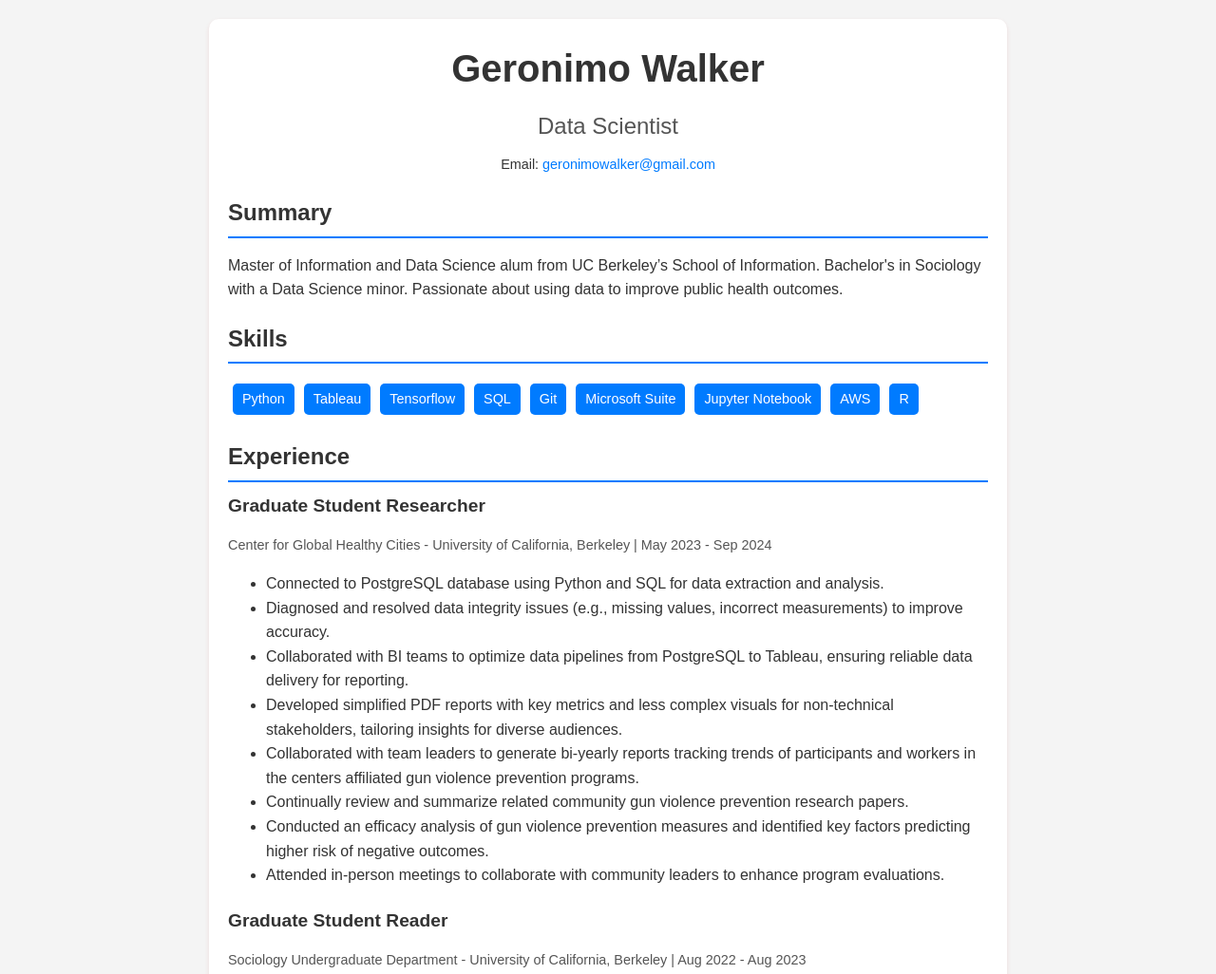
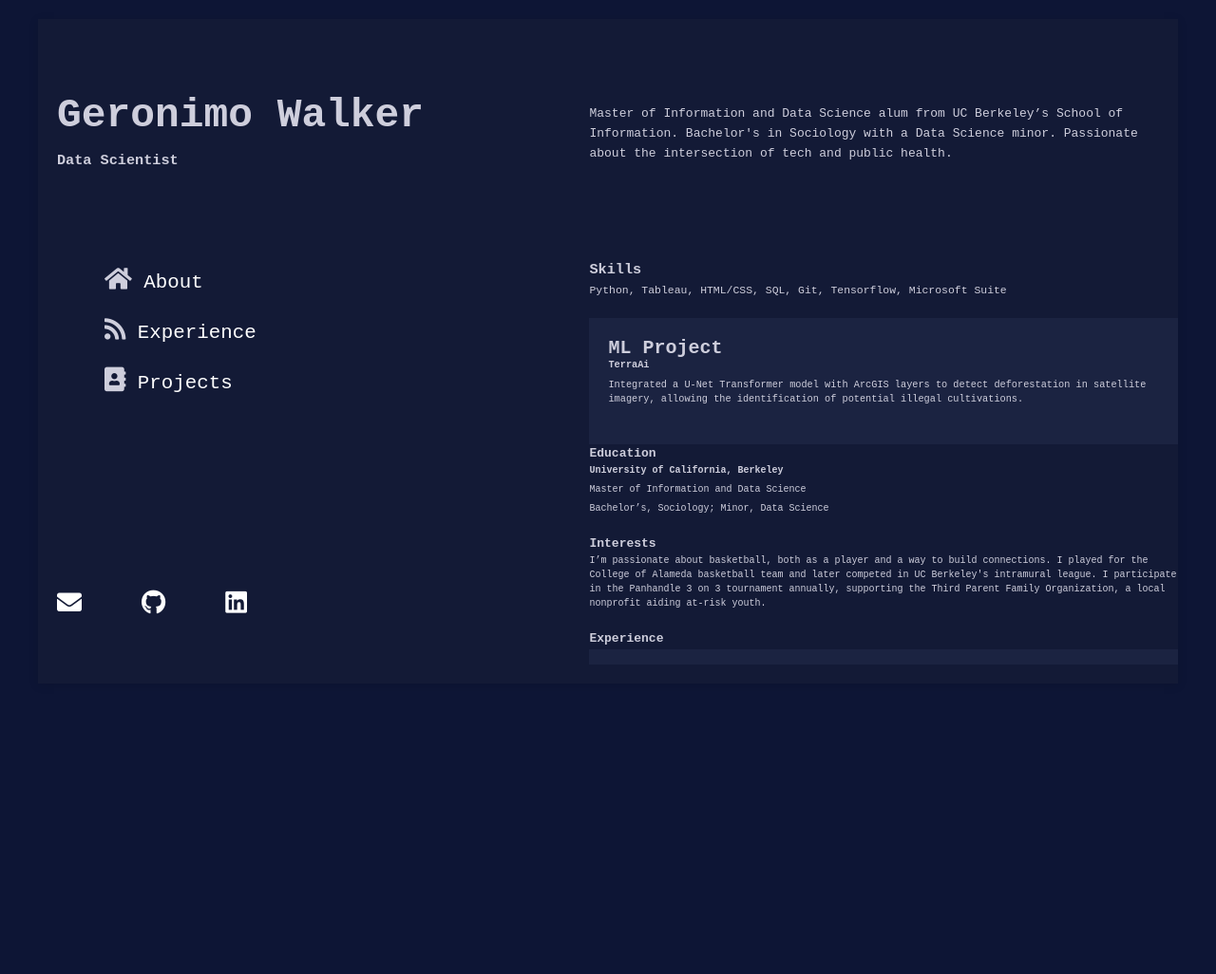
Before and after one commit to GeronimoBWalker/geronimobwalker.github.io, a plain HTML site: page index.html in a window 1280 px wide. Shown: the top 1026 px of the page at 95% size. After the commit the page ends 800 px from the top, so only its background shows below. Drawn offline with Linux system fonts and the light colour scheme.

Commit message:
new resume

```diff
--- a/index.html
+++ b/index.html
@@ -5,48 +5,120 @@
     <meta name="viewport" content="width=device-width, initial-scale=1.0">
     <title>Resume</title>
     <link rel="stylesheet" href="style.css">
+    <link href="https://cdnjs.cloudflare.com/ajax/libs/font-awesome/5.15.4/css/all.min.css" rel="stylesheet">
 </head>
+
 <body>
-  <div class="resume">
+    <div class="resume-container">
+        <div class="left-side">
             <header>
                 <h1>Geronimo Walker</h1>
-      <p class="subtitle">Data Scientist</p>
+                <h3>Data Scientist</h3>
+
+            <section class="navigation">
+                <ul>
+                    <li>
+                        <a href="#" class="active">
+                            <i class="fas fa-home icon"></i>
+                            About
+                        </a>
+                    </li>
+                    <li><a href="#">
+                            <i class="fas fa-rss icon"></i>
+                            Experience
+                        </a>
+                    </li>
+                    <li><a href="#">
+                            <i class="fas fa-address-book icon"></i>
+                            Projects
+                        </a>
+                    </li>
+                </ul>
+            </section>
+
                 <div class="contact">
-        <p>Email: <a href="mailto:geronimowalker@gmail.com">geronimowalker@gmail.com</a></p>
-        <!-- <p>Phone: +1 234 567 890</p> -->
-        <!-- <p>Website: <a href="https://example.com" target="_blank">example.com</a></p> -->
+                    <a href="mailto:geronimowalker@gmail.com" taget="_blank" title="Email">
+                      <i class="fa fa-envelope"></i>
+                    </a>
+                    <a href="https://github.com/geronimobwalker" target="_blank" title="GitHub">
+                      <i class="fab fa-github"></i>
+                    </a>
+                    <a href="https://www.linkedin.com/in/geronimowalker" target="_blank" title="LinkedIn">
+                      <i class="fab fa-linkedin" ></i>
+                    </a>
                   </div>
             </header>
 
-    <section>
-      <h2>Summary</h2>
+
+
+
+
+        </div>
+
+        <div class="right-side">
+            <div class="about_me">
                 <p>
-        Master of Information and Data Science alum from UC Berkeley’s School of Information.
-        Bachelor's in Sociology with a Data Science minor.
-        Passionate about using data to improve public health outcomes.
+                    Master of Information and Data Science alum from UC Berkeley’s
+                    School of Information. Bachelor's in Sociology with a Data Science minor.
+                    Passionate about the intersection of tech and public health.
                 </p>
-    </section>
-
-    <section>
-      <h2>Skills</h2>
-      <ul class="skills">
-        <li>Python</li>
-        <li>Tableau</li>
-        <li>Tensorflow</li>
-        <li>SQL</li>
-        <li>Git</li>
-        <li>Microsoft Suite</li>
-        <li>Jupyter Notebook</li>
-        <li>AWS</li>
-        <li>R</li>
+            </div>
+            <section class="skills">
+                <h3>Skills</h3>
+                <ul>
+                    <li>
+                        Python, Tableau, HTML/CSS,
+                        SQL, Git, Tensorflow,
+                        Microsoft Suite
+                    </li>
                 </ul>
             </section>
 
+            <button class="button-container">
+            <section class="projects">
+                <h2>ML Project</h2>
+                <ul>
+                    <li>
+                        <strong>TerraAi</strong>
+                    </li>
+                    <li>
+                        Integrated a U-Net Transformer model with ArcGIS layers to detect deforestation
+                        in satellite imagery, allowing the identification of potential illegal cultivations.
+                    </li>
+                </ul>
+            </section>
+            </button>
+
+            <section class="education">
+                <h4>Education</h4>
+                <ul>
+                    <li><strong>University of California, Berkeley</strong></li>
+                    <li>Master of Information and Data Science</li>
+                    <li>Bachelor’s, Sociology; Minor, Data Science</li>
+                </ul>
+            </section>
+
+            <section class="interests">
+                <h4>Interests</h4>
+                <ul>
+                    <li>
+                        I’m passionate about basketball, both as a player and a way to build
+                        connections. I played for the College of Alameda basketball
+                        team and later competed in UC Berkeley's intramural league.
+                        I participate in the Panhandle 3 on 3 tournament annually,
+                        supporting the Third Parent Family Organization, a local nonprofit
+                        aiding at-risk youth.
+                    </li>
+                </ul>
+            </section>
+
+
+            <div class="experience">
+                <h4>Experience</h4>
                 <section>
-      <h2>Experience</h2>
                     <div class="job">
-        <h3>Graduate Student Researcher</h3>
-        <p class="company">Center for Global Healthy Cities - University of California, Berkeley | May 2023 - Sep 2024</p>
+                      <h5>Graduate Student Researcher</h5>
+                      <p class="company">Center for Global Healthy Cities - University of California, Berkeley <span class="dates">May 2023 - Sep 2024</span></p>
                       <ul>
                         <li>Connected to PostgreSQL database using Python and SQL for data extraction and analysis.</li>
                         <li>Diagnosed and resolved data integrity issues (e.g., missing values, incorrect measurements) to improve accuracy.</li>
@@ -59,8 +131,8 @@
                       </ul>
                     </div>
                     <div class="job">
-        <h3>Graduate Student Reader</h3>
-        <p class="company">Sociology Undergraduate Department - University of California, Berkeley | Aug 2022 - Aug 2023</p>
+                      <h5>Graduate Student Reader</h5>
+                      <p class="company">Sociology Undergraduate Department - University of California, Berkeley <span class="dates">Aug 2022 - Aug 2023</span></p>
                       <ul>
                         <li>Read, analyzed, and provided feedback on research papers.</li>
                         <li>Collaborate with other readers to ensure consistent grading.</li>
@@ -70,8 +142,8 @@
                       </ul>
                     </div>
                     <div class="job">
-        <h3>Contract Financial Analyst</h3>
-        <p class="company">The Clinic of Fine Ops | Sep 2022 - May 2023</p>
+                      <h5>Contract Financial Analyst</h5>
+                      <p class="company">The Clinic of Fine Ops <span class="dates">Sep 2022 - May 2023</span></p>
                       <ul>
                         <li>Assisted the Principal Accountant with implementation and financial management activities of private account.</li>
                         <li>Fixed backlogs of incorrect data entry and automated system errors across multiple accounts.</li>
@@ -81,22 +153,22 @@
                       </ul>
                     </div>
                     <div class="job">
-        <h3>Analytic Consultant Intern</h3>
-        <p class="company">Kaiser Permanente | Jun 2022 - Aug 2022</p>
+                      <h5>Analytic Consultant Intern</h5>
+                      <p class="company">Kaiser Permanente <span class="dates">Jun 2022 - Aug 2022</span></p>
                       <ul>
-        <h4>Safe Use of Opiods Analysis</h4>
+                      <p class="kaiser_project">Safe Use of Opiods Analysis</p>
                         <li>Provided preliminary performance data for new “Safe Use of Opioids - Concurrent Prescribing” measure.</li>
                         <li>Developed Tableau Dashboard showing individual medical centers and region performance on measure.</li>
                         <li>Collaborated with medical and analytics staff to ensure accurate application of medical terminology and adapt to changes in records to maintain data integrity.</li>
-        <h4>Senior Surgical Care Program (SSCP) Facility Comparison Tableau Dashboard</h4>
+                      <p class="kaiser_project">Senior Surgical Care Program (SSCP) Facility Comparison Tableau Dashboard</p>
                         <li>Used  SAS/SQL to rewrite the programs that produce the SSCP measurement reports.</li>
                         <li>Collaborated with business consulting partners to redesign the SSCP Facility Comparison Dashboard.</li>
                         <li>Attend weekly meetings with SSCP experts to ensure proper granularity of data.</li>
                       </ul>
                     </div>
                     <div class="job">
-        <h3>Contract Data Analyst</h3>
-        <p class="company">The Clinic of Fine Ops | Jan 2021 - July 2022</p>
+                      <h5>Contract Data Analyst</h5>
+                      <p class="company">The Clinic of Fine Ops <span class="dates">Jan 2021 - July 2022</span></p>
                       <ul>
                         <li>Acquired data from employee engagement and demographic surveys.</li>
                         <li>Interpreted trends and patterns in complex data sets to provide perspective on the efficacy of their people operations.</li>
@@ -104,37 +176,11 @@
                       </ul>
                     </div>
                   </section>
+                </div>
 
-    <section>
-        <h2>Education</h2>
-        <p><strong>UC Berkeley School of Information</strong><br>Master of Information and Data Science<br>Graduated: August 2024</p>
-        <p><strong>University of California, Berkeley</strong><br>Bachelor’s, Sociology; Minor, Data Science<br>Graduated: December 2021</p>
-        <p><strong>Relevant Coursework:</strong> Principles & Techniques of Data Science, Probability & Mathematical Statistics in Data Science, Computational Structures in Data Science, Probability and Statistics in Biology and Public Health, Data Engineering, Machine Learning Systems Engineering, Natural Language Processing with Deep Learning, Data Visualization, Behind the Data: Humans and Values, Research in Sociology: Health, Biomedicine, and Inequality</p>
-      </section>
 
-      <section>
-        <h2>Machine Learning Project</h2>
-        <p><strong>Organization:</strong> UC Berkeley School of Information</p>
-        <p><strong>Job Title:</strong> Machine Learning Engineer</p>
-        <p><strong>Duration:</strong> May 2024 - September 2024</p>
-        <p><strong>Final Project:</strong> <a href="https://storymaps.arcgis.com/stories/89c759a510bf42a7b0f91123a0b139fd" target="_blank">TerraAI - Detecting Illegal Cultivations in Northern California National Forests</a></p>
-        <ul>
-          <li>Integrated a U-Net Transformer model to detect deforestation in satellite imagery with ArcGIS layers, allowing the identification of potential illegal cultivations.</li>
-          <li>Responsible for training the machine learning model, evaluating model performance, and generating predictions.</li>
-          <li>Reported on model results and performance metrics to relevant stakeholders.</li>
-        </ul>
-      </section>
 
-      <section>
-        <h2>Extracurricular Activities</h2>
-        <p>
-          I’m passionate about basketball, both as a player and a way to build connections. I played for the College of Alameda basketball team and later competed in UC Berkeley's intramural league. I participate in the Panhandle 3 on 3 tournament annually, supporting the Third Parent Family Organization, a local nonprofit aiding at-risk youth.
-        </p>
-      </section>
-
-    <footer>
-      <p>© 2024 Geronimo Walker | <a href="mailto:geronimowalker@gmail.com">Contact Me</a></p>
-    </footer>
+        </div>
     </div>
 </body>
 </html>
--- a/style.css
+++ b/style.css
@@ -1,106 +1,268 @@
-/* General Reset */
-body {
-    font-family: Arial, sans-serif;
-    line-height: 1.6;
+/* Reset and box-sizing */
+* {
     margin: 0;
     padding: 0;
-    background: #f4f4f4;
-    color: #333;
+    box-sizing: border-box;
+    color: rgb(206, 206, 220);
+    font-family: monospace;
 }
 
-  .resume {
-    max-width: 800px;
-    margin: 20px auto;
-    background: #fff;
+body {
+    font-family: monospace;
+    line-height: 1.6;
+    background-color: #0d1535;
     padding: 20px;
-    box-shadow: 0 2px 5px rgba(191, 26, 26, 0.1);
-    border-radius: 10px;
+    margin-left: 20px;
+    border-color: #0e142a;
+    margin-right: 20px;
 }
 
-  header {
-    text-align: center;
-    margin-bottom: 20px;
+.resume-container {
+    width: 100%;
+    height: 700px;
+    display: flex;
+    max-width: 100%;
+    margin: 0 auto;
+    background-color: #131a36;
+    box-shadow: 0 2px 10px rgba(0, 0, 0, 0.1);
 }
 
-  header h1 {
-    margin: 0;
-    font-size: 2.5rem;
-    color: #333;
+
+
+.left-side {
+    width: 47%;
+    padding: 20px;
+    overflow: scroll;
+    margin-bottom: 20px;
+    margin-top: 10px;
+
 }
 
-  .subtitle {
-    margin: 10px 0;
-    font-size: 1.5rem;
-    color: #555;
+.right-side {
+    width: 53%;
+    background-color: #131a36;
+    overflow: scroll;
+    margin-bottom: 20px;
+    margin-top: 10px;
+    margin-left: 30px;
 }
 
-  .contact p {
-    margin: 5px 0;
-    font-size: 0.9rem;
+.contact {
+    display: flex;
+    gap: 55px;
+    margin-top: 30px;
 }
 
   .contact a {
-    color: #007BFF;
+    color: #070d10;
     text-decoration: none;
+    transition: color 0.3s ease;
 }
 
   .contact a:hover {
     text-decoration: underline;
 }
 
-  h2 {
-    margin: 20px 0 10px;
-    font-size: 1.5rem;
-    border-bottom: 2px solid #007BFF;
-    padding-bottom: 5px;
+  .contact i {
+  color: white;
+  margin-right: 8px;
+  font-size: 26px;
 }
 
 .skills {
-    display: flex;
-    flex-wrap: wrap;
-    list-style: none;
-    padding: 0;
+    margin-top: 100px;
 }
 
-  .skills li {
-    background: #007BFF;
-    color: #fff;
-    padding: 5px 10px;
-    margin: 5px;
-    border-radius: 5px;
-    font-size: 0.9rem;
+.skills ul {
+    margin-top: -1px;  /* Remove default margin */
+    padding: 0; /* Remove default padding */
+    margin-bottom: 0;
+}
+
+.skills ul li {
+    margin-bottom: 5px; /* Add space between list items */
+    font-size: .7em; /* Adjust font size */
+    line-height: 1.7; /* Adjust line spacing for better readability */
+}
+
+
+
+header h1 {
+    margin-top: 38px;
+    font-size: 3.3em;
+    color: rgb(206, 206, 220);
+    margin-bottom: 0;
+}
+
+header p {
+    margin-top: -8px;
+    margin-bottom: 5px;
+    font-size: .8em;
+    color: rgb(206, 206, 220);
+}
+
+
+h4 {
+    color: rgb(206, 206, 220);
+}
+
+ul {
+    list-style-type: none;
+    margin-left: 0;
+    margin-top: 10px;
+    font-size: 0.8em;
+}
+
+li {
+    margin-bottom: 10px;
+}
+
+strong {
+    font-weight: bold;
+}
+
+
+
+.right-side section {
+    margin-bottom: 20px;
+    margin-left: 0px;
+}
+
+.right-side ul li {
+    font-size: 1.1em;
+}
+
+.dates {
+    font-weight: lighter;
+    color: #777;
+    font-size: 0.9em;
 }
 
 .job {
+    padding: 20px;
+    border-color: #1b2341;
+
     margin-bottom: 20px;
+    border-width: 5px;
+    background-color: #1b2341;
 }
 
-  .job h3 {
-    margin: 0;
-    font-size: 1.2rem;
+.job ul {
+    list-style-type: square;
+    margin: 16px 0;
+    padding-left: 20px;
+    margin-bottom: 10px;
+    margin-top: 5px;
+
 }
 
 .company {
-    font-size: 0.9rem;
-    color: #555;
+    font-size:small;
+
 }
 
-  footer {
-    text-align: center;
-    margin-top: 20px;
-    font-size: 0.8rem;
+.bio {
+
+    font-size: .9em;
+}
+.about_me {
+    margin-top: 80px;
 }
 
-  footer a {
-    color: #007BFF;
-    text-decoration: none;
+.kaiser_project {
+    margin: 0;
+    text-indent: -20px;
 }
 
-  footer a:hover {
-    text-decoration: underline;
+.education ul {
+    margin-top: -1px;  /* Remove default margin */
+    padding: 0; /* Remove default padding */
+    font-size: .7em;
+    margin-bottom: 0px;
 }
 
-  h4 {
-    margin: 10px -20px 1px;
-    font-size: 1.01rem;
+.education ul li {
+    margin-bottom: 5px; /* Add space between list items */
+    line-height: 1.5; /* Adjust line spacing for better readability */
 }
+
+
+.projects ul {
+    margin-top: -1px;  /* Remove default margin */
+    padding: 0; /* Remove default padding */
+    font-size: .7em;
+    margin-bottom: 0px;
+}
+
+.projects ul li {
+    margin-bottom: 5px; /* Add space between list items */
+    line-height: 1.5; /* Adjust line spacing for better readability */
+}
+
+.interests ul {
+    margin-top: -1px;  /* Remove default margin */
+    padding: 0; /* Remove default padding */
+    font-size: .7em;
+    margin-bottom: 0px;
+}
+
+.interests ul li {
+    margin-bottom: 5px; /* Add space between list items */
+    line-height: 1.5; /* Adjust line spacing for better readability */
+}
+
+@media screen and (max-width: 768px) {
+    .resume-container {
+        flex-wrap: wrap; /* Allow wrapping */
+    }
+
+    .left-side,
+    .right-side {
+        width: 100%; /* Full width for both containers */
+    }
+
+    .right-side {
+        margin-top: 20px; /* Add spacing between stacked containers */
+    }
+}
+
+
+.button-container {
+    width: 100%;
+    padding: 20px;
+    border: none;
+    background-color: #1b2341;
+    color: white;
+    text-align: left;
+    cursor: pointer;
+    display: block;
+    transition: background-color 0.3s ease;
+}
+
+.button-container:hover {
+    background-color: #0056b3;
+}
+
+.navigation {
+    display: flex;
+    margin-top: 90px;
+    margin-left:50px;
+    margin-bottom: 180px;
+    font-size: xx-large;
+}
+
+  .navigation a {
+    color: white;
+    text-decoration: none;
+    transition: color 0.3s ease;
+
+}
+
+  .navigation a:hover {
+    text-decoration: underline;
+
+}
+
+.navigation ul li{
+    margin-bottom: 20px;
+}
```
Also changed, not shown: IMG_7132_shrink.jpeg (added). Lines whose indentation alone changed are shown as unchanged.
